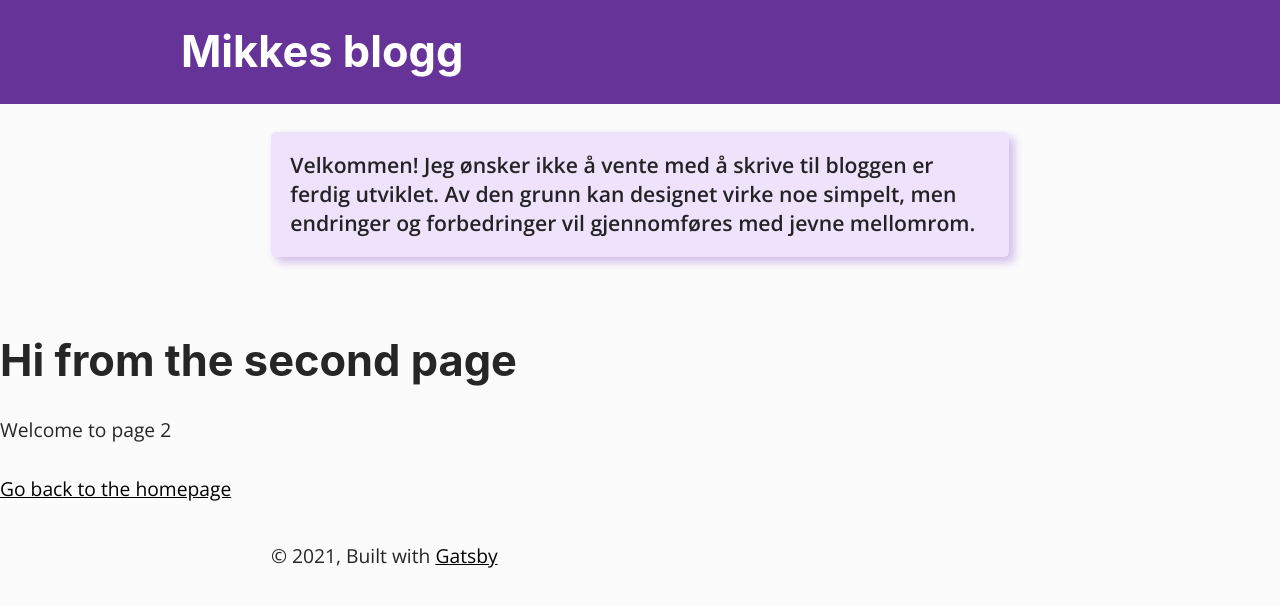
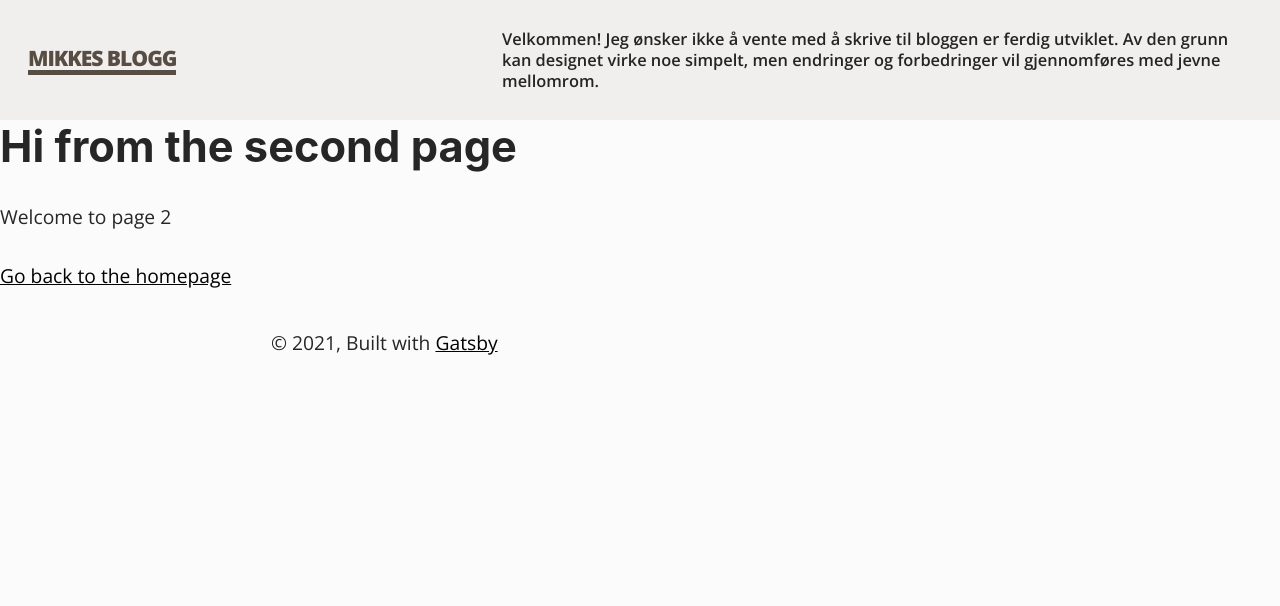
Before and after one commit to MichaelHelgesen/sanity-gatsby-blog, a Gatsby site in the folder gatsby-starter-default/: page /page-2 in a window 1280 px wide. Built offline with nearby package versions, Linux system fonts and the light colour scheme; Gatsby itself is replaced by a stand-in of ours.

Commit message:
Styling and layout

```diff
--- a/gatsby-starter-default/src/components/_base.module.scss
+++ b/gatsby-starter-default/src/components/_base.module.scss
@@ -15,6 +15,6 @@ $font-color: rgb(0, 0, 0);
 
 @mixin contentLayout {
   max-width: 780px;
-  padding: 0 1.0875rem 1.45rem;
+  padding: 2.90rem 1.0875rem 0 1.0875rem;
   margin: 0 auto;
 }
--- a/gatsby-starter-default/src/components/header.js
+++ b/gatsby-starter-default/src/components/header.js
@@ -1,32 +1,20 @@
 import * as React from "react"
 import PropTypes from "prop-types"
 import { Link } from "gatsby"
+import UnderConstruction from "../components/underConstruction"
+import * as style from "../components/header.module.scss"
 
 const Header = ({ siteTitle }) => (
-  <header
-    style={{
-      background: `rebeccapurple`,
-      marginBottom: `1.45rem`,
-    }}
-  >
-    <div
-      style={{
-        margin: `0 auto`,
-        maxWidth: 960,
-        padding: `1.45rem 1.0875rem`,
-      }}
-    >
-      <h1 style={{ margin: 0 }}>
+  <header>
+    <div className={style.wrapper}>
+      <h1>
         <Link
           to="/"
-          style={{
-            color: `white`,
-            textDecoration: `none`,
-          }}
         >
           {siteTitle}
         </Link>
       </h1>
+      <UnderConstruction />
     </div>
   </header>
 )
--- /dev/null
+++ b/gatsby-starter-default/src/components/header.module.scss
@@ -0,0 +1,38 @@
+@use "../components/base.module.scss";
+
+header {
+        background: #f1efee;
+        padding: 1.45rem;
+
+}
+
+header > div {
+    display: flex;
+    align-items: center;
+    justify-content: space-between;
+}
+
+.wrapper h1 {
+    margin: 0;
+    font-family: "Open Sans";
+    font-weight: 800;
+    font-size: 1.1em;
+    text-transform: uppercase;
+    letter-spacing: -.05em;
+}
+
+.wrapper h1 a {
+    display: inline-block;
+    text-decoration: none;
+    color: rgb(87, 77, 67);
+    border-bottom: 5px solid rgb(87, 77, 67);
+}
+
+@media only screen and (max-width: 850px) {
+    header > div {
+        flex-direction: column;
+        align-items: unset;
+        justify-content: unset;
+
+    }
+  }
--- a/gatsby-starter-default/src/components/layout.css
+++ b/gatsby-starter-default/src/components/layout.css
@@ -90,7 +90,7 @@ h1 {
   font-weight: bold;
   text-rendering: optimizeLegibility;
   font-size: 2.25rem;
-  line-height: 1.1;
+  line-height: 1.2;
 }
 mark {
   background-color: #ff0;
@@ -286,7 +286,7 @@ h3 {
   /* font-weight: 600; */
   text-rendering: optimizeLegibility;
   font-size: 1.58316rem;
-  line-height: 1.1;
+  line-height: 1.2;
 }
 h4 {
   margin-left: 0;
--- a/gatsby-starter-default/src/components/layout.js
+++ b/gatsby-starter-default/src/components/layout.js
@@ -8,7 +8,6 @@
 import * as React from "react"
 import PropTypes from "prop-types"
 import { useStaticQuery, graphql } from "gatsby"
-import UnderConstruction from "../components/underConstruction"
 import Header from "./header"
 import "./layout.css"
 
@@ -30,7 +29,6 @@ const Layout = ({ children }) => {
       <div
 
       >
-        <UnderConstruction />
 
         <main>{children}</main>
 
--- a/gatsby-starter-default/src/components/underConstruction.module.scss
+++ b/gatsby-starter-default/src/components/underConstruction.module.scss
@@ -1,20 +1,33 @@
 @use "../components/base.module.scss";
 
-.intro {
-
-    max-width: 780px;
-  margin: 0 auto 80px auto;
-  padding:0 1.0875rem 0;
-
+  .intro {
+    width: 66.66%;
+    text-align: right;
+    display: flex;
+    flex-direction: row-reverse;
   }
 
   .intro p {
-    padding: 1rem;
-    background: rgb(238, 227, 250);
-    border-radius: 5px;
-    box-shadow: 5px 5px 10px rgba(117, 41, 197, 0.3);
-    font-size: 1.1rem;
+    /* padding: 1rem; */
+    /* background: rgb(238, 227, 250); */
+    /* border-radius: 5px;
+    box-shadow: 5px 5px 10px rgba(117, 41, 197, 0.3); */
+    font-size: .85rem;
     font-family: "Open Sans";
+    line-height: 1.1rem;
     font-weight: 600;
-    line-height: 1.5rem;
+    margin-bottom: 0;
+    max-width: 750px;
+    text-align: left;
   }
+
+  @media only screen and (max-width: 850px) {
+    .intro {
+      width: 100%;
+      text-align: left;
+      display: unset;
+      flex-direction: unset;
+      margin-top:.45rem;
+
+    }
+  }
--- a/gatsby-starter-default/src/templates/blogPost.module.scss
+++ b/gatsby-starter-default/src/templates/blogPost.module.scss
@@ -1,4 +1,25 @@
 @use "../components/base.module.scss";
+
+.headerwrap {
+    position: relative;
+}
+
+.topcolor {
+    background: #f1efee;
+    position: absolute;
+    top: 0;
+    right: 0;
+    left: 0;
+    height: 100%;
+}
+
+.intro {
+    z-index: 1;
+    position: relative;
+    @include base.contentLayout;
+    padding-bottom: 1.45rem;
+}
+
 
 .content {
     @include base.contentLayout;
--- a/gatsby-starter-default/src/templates/book.js
+++ b/gatsby-starter-default/src/templates/book.js
@@ -45,7 +45,6 @@ export const pageQuery = graphql`
           id
           image {
             alt
-
             hotspot {
               _key
               _type
@@ -96,7 +95,7 @@ const book = ({ data }) => {
 
   return (
     <Layout>
-      <div style={{ margin: '60px 0 40px 0', position: "relative" }}>
+      <div style={{ margin: '0 0 40px 0', position: "relative" }}>
         <div className={style.headerwrap}>
           <div className={style.intro}>
             <h2 className={style.title}>{post.title}</h2>
```
Also changed, not shown: gatsby-starter-default/src/components/underConstruction.js (+5 -5 lines), gatsby-starter-default/src/templates/blogPost.js (+7 -1 lines), gatsby-starter-default/src/templates/book.module.scss (+20 -5 lines).
